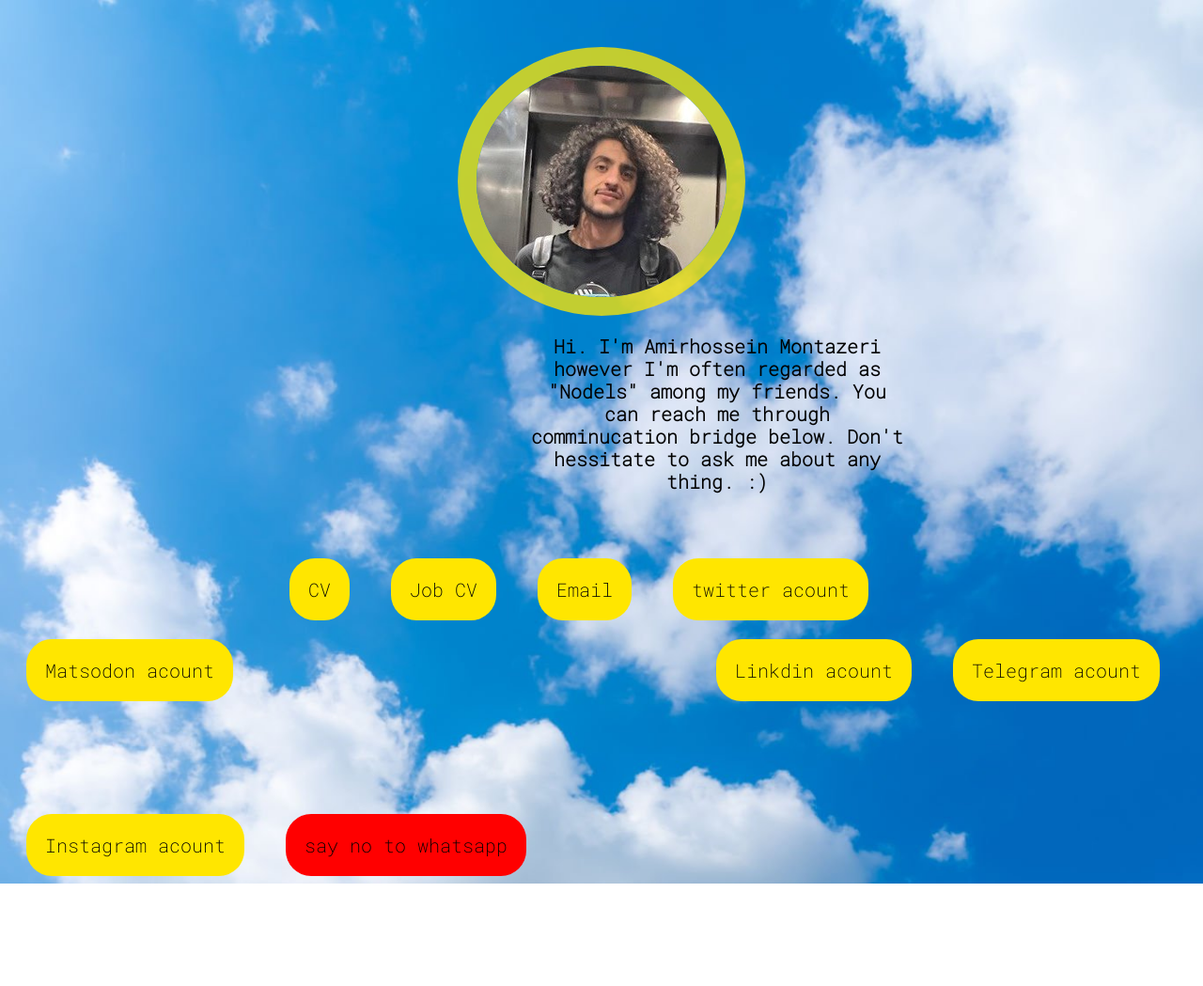
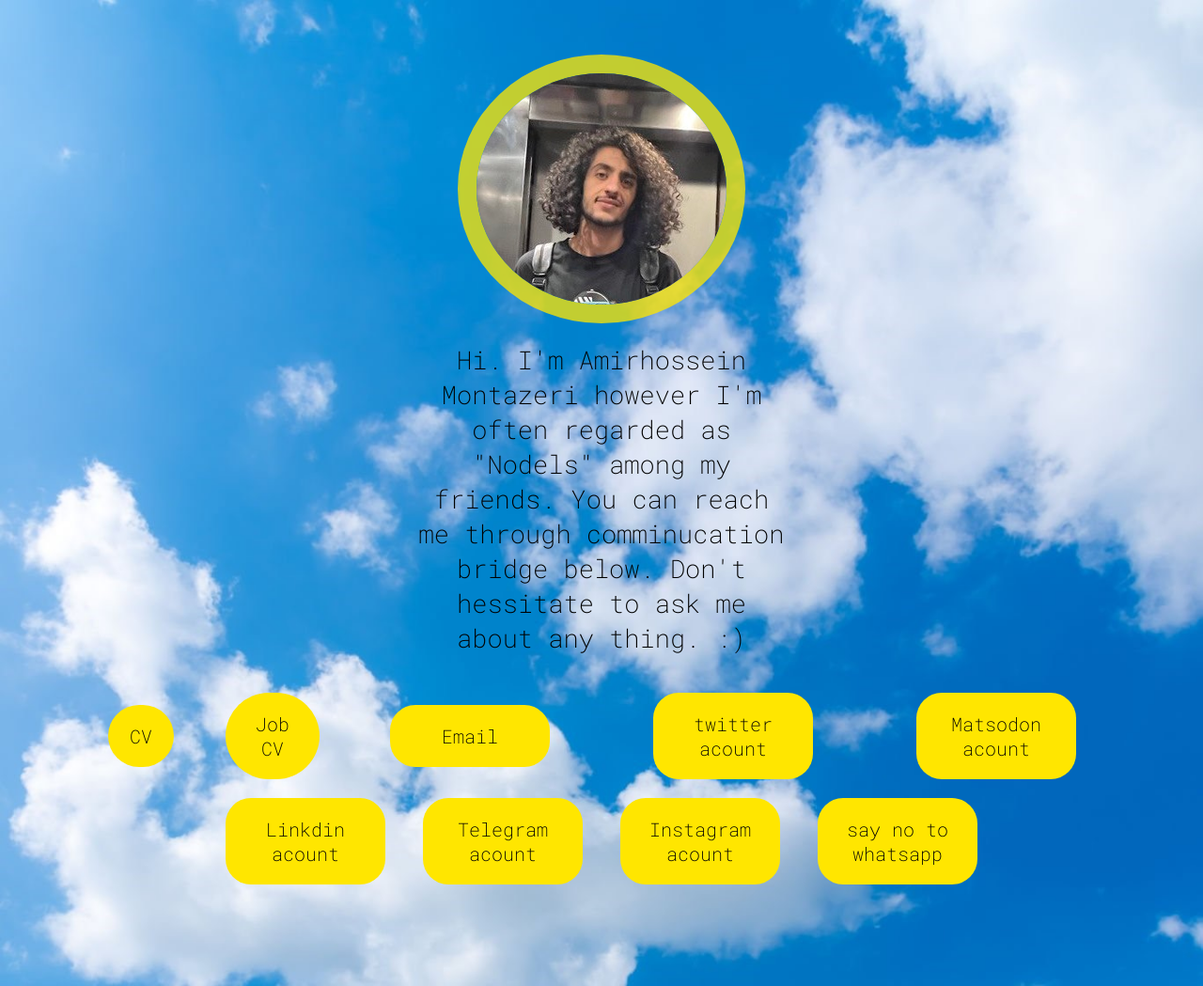
Before and after one commit to Nodels98/profile, a plain HTML site: page index.html in a window 1280 px wide. Shown: the whole page at 94% size. Before the commit the page ends 940 px from the top, so only its background shows below. Drawn offline with Linux system fonts and the light colour scheme.

Commit message:
Add files via upload

```diff
--- /dev/null
+++ b/index.css
@@ -0,0 +1,199 @@
+button {
+    background-color: rgb(255, 230, 0);
+    color: rgb(0, 0, 0);
+    font-family: 'Roboto Mono', monospace;
+    font-size: 20px;
+    border: none;
+    border-radius: 27px;
+    cursor: pointer;
+    width: 170px;
+    transition: background-color .15s;
+    margin-right: 20px;
+    margin-left: 20px;
+    margin-top: 20px;
+    padding-left: 20px;
+    padding-right: 20px;
+    padding-top: 20px;
+    padding-bottom: 20px;
+    display: inline;
+    text-align: center;
+    align-self: center;
+    align-items: center;
+    align-content: center;
+
+}
+button:hover {
+    background-color: rgb(27, 147, 13);
+    opacity: .8;
+    box-shadow: 10px 10px 10px rgba(0, 0, 0, .15);
+}
+button:active {
+    background-color: rgb(27, 147, 13);
+    opacity: .4;
+}
+
+.CV_button {
+    width: 70px;
+    border-radius: 50px;
+}
+.job_CV_button {
+    width: 100px;
+    border-radius: 50px;
+}
+
+
+
+.div1 {
+    display: flex;
+    justify-content: center;
+    align-items: center;
+    margin-top: 50px;
+    flex: 1;
+    display: flex;
+    flex-direction: column;
+    justify-content: space-between;
+    text-align: center;
+    align-self: center;
+    align-content: center;
+    display: flex;
+    justify-content: center;
+    align-items: center;
+
+}
+
+.div2 {
+    display: flex;
+    justify-content: center;
+    align-items: center;
+    align-content: center;
+    align-self: center;
+    font-size: 27px;
+    font-family: 'Roboto Mono', monospace;
+    text-align: center;
+    font-weight: lighter;
+    width: 400px;
+    line-height: 37px;
+    display: block;
+    flex: 1;
+    text-align: center;
+    display: flex;
+    flex-direction: column;
+    justify-content: space-between;
+    text-align: center;
+    align-self: center;
+    align-content: center;
+    display: flex;
+    justify-content: center;
+    align-items: center;
+    padding: 20px 20px 20px 20px;
+
+}
+
+.div3 {
+    display: flex;
+    flex-direction: column;
+    justify-content: top;
+    text-align: center;
+    align-self: center;
+    align-content: center;
+    display: flex;
+    justify-content: center;
+    align-items: center;
+    flex: 1;
+
+}
+
+.divb {
+    display: inline;
+}
+
+@media (max-width: 750px) {
+
+    .div3_1 {
+        display: grid;
+        grid-template-columns: 1fr;
+
+        justify-content: space-between;
+        align-items: center;
+        text-align: center;
+        align-self: center;
+        align-content: center;
+    }
+
+    .div3_2 {
+        display: grid;
+        grid-template-columns: 1fr;
+
+        justify-content: center;
+        align-items: center;
+        text-align: center;
+        align-self: center;
+        align-content: center;
+    }
+
+
+
+}
+
+@media (min-width: 1000px) {
+
+    .div3_1 {
+
+        display: grid;
+        grid-template-columns: 1fr 1fr 2fr 2fr 2fr;
+        align-items: center;
+        grid-gap: 0
+    }
+
+
+    .div3_2 {
+
+        display: grid;
+        align-items: center;
+        grid-template-columns: 1fr 1fr 1fr 1fr;
+        grid-gap: 0
+
+    }
+
+
+
+
+}
+
+@media (min-width: 751px) and (max-width: 999px) {
+
+    .div3_1 {
+        display: grid;
+        grid-template-columns: 1fr 1fr;
+        gap: 10px;
+        justify-content: center;
+        align-items: center;
+        text-align: center;
+        align-self: center;
+        align-content: center;
+    }
+
+    .div3_2 {
+        gap: 10px;
+        display: grid;
+        grid-template-columns: 1fr 1fr;
+        justify-content: center;
+        align-items: center;
+        text-align: center;
+        align-self: center;
+        align-content: center;
+
+    }
+
+
+
+}
+
+
+
+.circle-border {
+    border-radius: 50%;
+    border: 20px solid rgba(255, 230, 0, 0.76);
+    display: flex;
+    justify-content: center;
+}
--- a/index.html
+++ b/index.html
@@ -1,67 +1,204 @@
 <!DOCTYPE html>
 <html>
+
+
+
+
+
     <head>
+
 			<title class="title">Amirhossein Montazeri</title>
 
-			<link rel="stylesheet" href="Personal_0_0.css">
+			<link rel="stylesheet" href="index.css">
 
 			<link rel="preconnect" href="https://fonts.googleapis.com">
 			<link rel="preconnect" href="https://fonts.gstatic.com" crossorigin>
-			<link href="https://fonts.googleapis.com/css2?family=Roboto+Mono:wght@200&display=swap" rel="stylesheet">
-    </head>
+			<link href="https://fonts.googleapis.com/css2?family=Roboto+Mono:wght@200&display=swap"
+			rel="stylesheet">
+
+
+			<script>
+				function redirectToPage1() {
+					window.location.href = "page_email/Page_email_0_0.html";
+				}
+				function redirectToPage2() {
+					window.location.href = "page_whatsapp/say_no_0_0.html";
+				}
+
+			</script>
 
 
 
-    <body style="background-image: url('cloud.jpg'); background-repeat: no-repeat; background-size: cover;">
 
-			<div class="container">
-			<img class="circle-border" src="avatar.jpg" alt="Nodels">
+
+
+
+
+
+    <body style="background-image: url('pics/cloud.jpg');
+		 background-repeat: no-repeat;
+		 background-size: cover;
+		 background-attachment: fixed;
+		 background-position: 50% 50%;">
+
+
+			<div style="display: flex;
+			flex-direction: column;
+			justify-content: space-between;
+			align-items: center;">
+
+
+			<div class="div1">
+				<img class="circle-border" src="pics/avatar.jpg" alt="Nodels">
 			</div>
 
-			<p class="intro_brief_paragraph">
+
+			<div class="div2">
+
 						Hi.
 						I'm Amirhossein Montazeri however I'm often regarded as "Nodels" among my friends.
 						You can reach me through comminucation bridge below. Don't hessitate to ask me about any thing.
 						:)
-			</p>
+
+			</div>
+
+
+			<div class="div3">
+
+					<div class="div3_1">
+						<div class="divb">
+						<button class="CV_button">
+							CV
+						</button>
+					</div>
+					<div class="divb">
+						<button class="job_CV_button">
+							Job CV
+						</button>
+					</div>
+					<div class="divb">
+						<button class="Email_button" onclick="redirectToPage1()">
+							Email
+						</button>
+					</div>
+					<div class="divb">
+						<button class="twitter_button">
+							twitter acount
+						</button>
+					</div>
+					<div class="divb">
+						<button class="matsodon_button">
+							Matsodon acount
+						</button>
+					</div>
 
 
 
+					</div>
+
+
+					<div class="div3_2">
+						<div class="divb">
+						<button class="linkdin_button">
+							Linkdin acount
+						</button>
+					</div>
+					<div class="divb">
+						<button class="telegram_button">
+						Telegram acount
+					</button></div>
+					<div class="divb"><button class="instagram_button">
+							Instagram acount
+					</button></div>
+					<div class="divb"><button class="sayno_button" onclick=redirectToPage2()>
+							say no to whatsapp
+					</button></div>
+					</div>
+					</div>
+
+				<div class="div4" style="margin-top: 100px;"></div>
+
+
+			</div>
+
+
+
+<!--
+
+			<div class="div3" style="display: flex;
+			flex-direction: column;
+			justify-content: space-between;
+				align-items: center;">
+
+			<div class="div3_1" style="display: flex;
+				flex-direction: row;
+				justify-content: space-between;
+				align-items: center;">
 			<button class="CV_button">
 				CV
 			</button>
-
 			<button class="job_CV_button">
 				Job CV
 			</button>
-
 			<button class="Email_button">
 				Email
 			</button>
+			</div>
 
+
+
+
+
+			<div class="div3_1" style="display: flex;
+				flex-direction: row;
+				justify-content: space-between;
+				align-items: center;">
 			<button class="twitter_button">
 				twitter acount
 			</button>
-
 			<button class="matsodon_button">
 				Matsodon acount
 			</button>
+			</div>
 
+
+
+			<div class="div3_1" style="display: flex;
+				flex-direction: row;
+				justify-content: space-between;
+				align-items: center;">
 			<button class="linkdin_button">
 				Linkdin acount
 			</button>
-
 			<button class="telegram_button">
-				Telegram acount
+				Telegram account
 			</button>
-
+			</div>
+			<div class="div3_1" style="display: flex;
+			flex-direction: row;
+			justify-content: space-between;
+			align-items: center;">
 			<button class="instagram_button">
 					Instagram acount
 			</button>
-
 			<button class="sayno_button">
 					say no to whatsapp
 			</button>
+			</div>
+
+			</div>
+
+
+		-->
+
+
+
+
+
+
+
+
+
 
 
     </body>
--- /dev/null
+++ b/page_email/Page_email_0_0.css
@@ -0,0 +1,103 @@
+
+button {
+    background-color: rgb(255, 230, 0);
+    color: rgb(0, 0, 0);
+    font-family: 'Roboto Mono', monospace;
+    font-size: 20px;
+    border: none;
+    border-radius: 27px;
+    cursor: pointer;
+    transition: background-color .15s;
+    margin-right: 20px;
+    margin-left: 20px;
+    margin-top: 20px;
+    padding-left: 20px;
+    padding-right: 20px;
+    padding-top: 20px;
+    padding-bottom: 20px;
+    display: inline-block;
+    text-align: center;
+
+
+}
+
+button:hover {
+    background-color: rgb(27, 147, 13);
+    opacity: .8;
+    box-shadow: 10px 10px 10px rgba(0, 0, 0, .15);
+}
+
+button:active {
+    background-color: rgb(27, 147, 13);
+    opacity: .4;
+}
+
+
+.div {
+
+    display: grid;
+    grid-template-rows: 1fr 1fr 1fr 1fr;
+    justify-content: center;
+    align-items: center;
+    text-align: center;
+    align-self: center;
+    align-content: center;
+    grid-gap: 0
+
+
+}
+
+
+.div1 {
+
+    width: 700px;
+    justify-content: bottom;
+    align-items: bottom;
+    align-content: bottom;
+    align-self: bottom;
+    font-size: 60px;
+    font-family: 'Roboto Mono', monospace;
+    text-align: bottom;
+    font-weight: lighter;
+
+    line-height: 24px;
+    display: block;
+
+    margin-bottom: -50px;
+}
+
+.div2 {
+    grid-gap: 0
+}
+
+.div2_1 {
+    grid-gap: 0
+}
+
+.div2_2 {
+    grid-gap: 0
+}
+
+.div3 {
+    height: 5px;
+    justify-content: bottom;
+    align-items: bottom;
+    align-content: bottom;
+    align-self: bottom;
+    font-size: 60px;
+    font-family: 'Roboto Mono', monospace;
+    text-align: bottom;
+    font-weight: lighter;
+    width: 700px;
+    line-height: 24px;
+    display: block;
+    margin-bottom: -100px;
+}
+
+.div4 {
+    grid-gap: 0
+}
+
+.copy-button {
+    padding: 10px;
+  }
```
Also changed, not shown: page_email/Page_email_0_0.html (added, +78 -0 lines), page_whatsapp/say_no_0_0.css (added, +22 -0 lines), page_whatsapp/say_no_0_0.html (added, +29 -0 lines), page_whatsapp/w2_cloud.avif (added), pics/avatar.jpg (added), pics/cloud.jpg (added), pics/w2_cloud.avif (added), pics/w_cloud.avif (added), 2 other files. Lines whose indentation alone changed are shown as unchanged.
